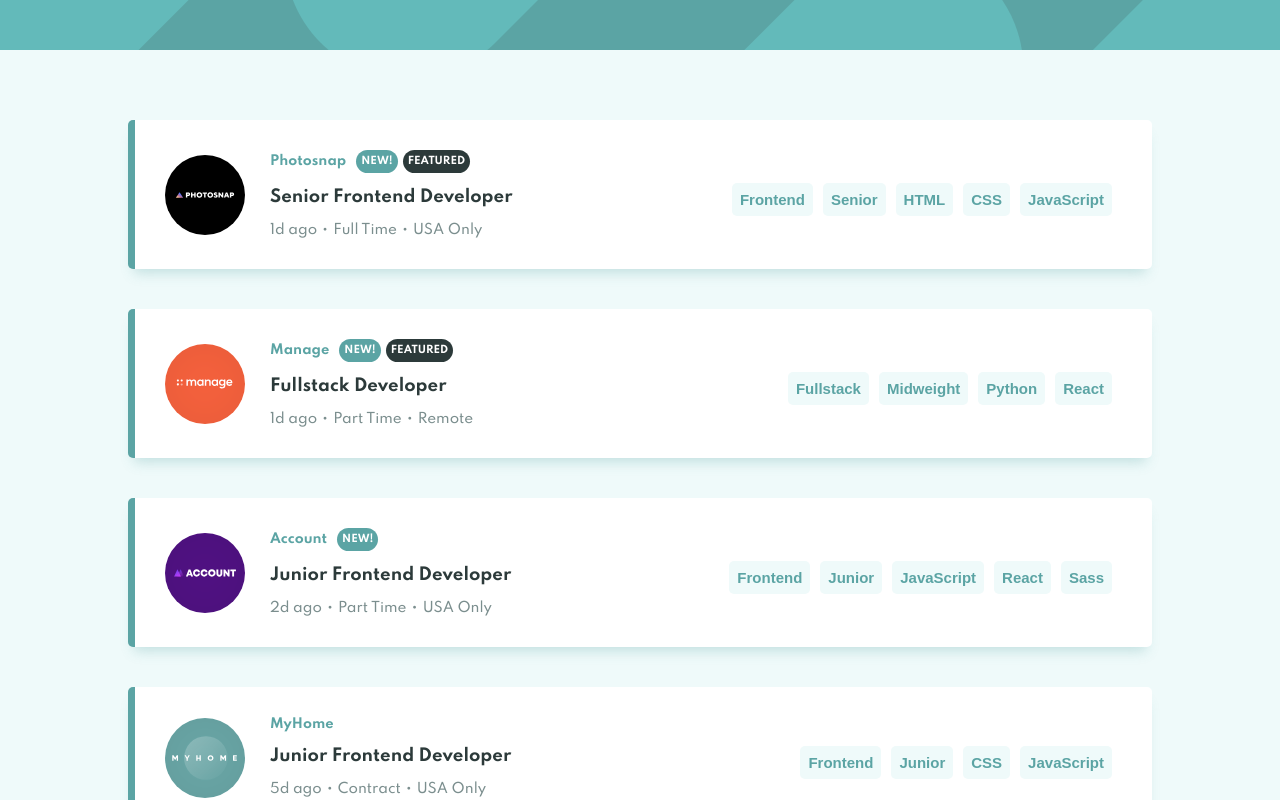
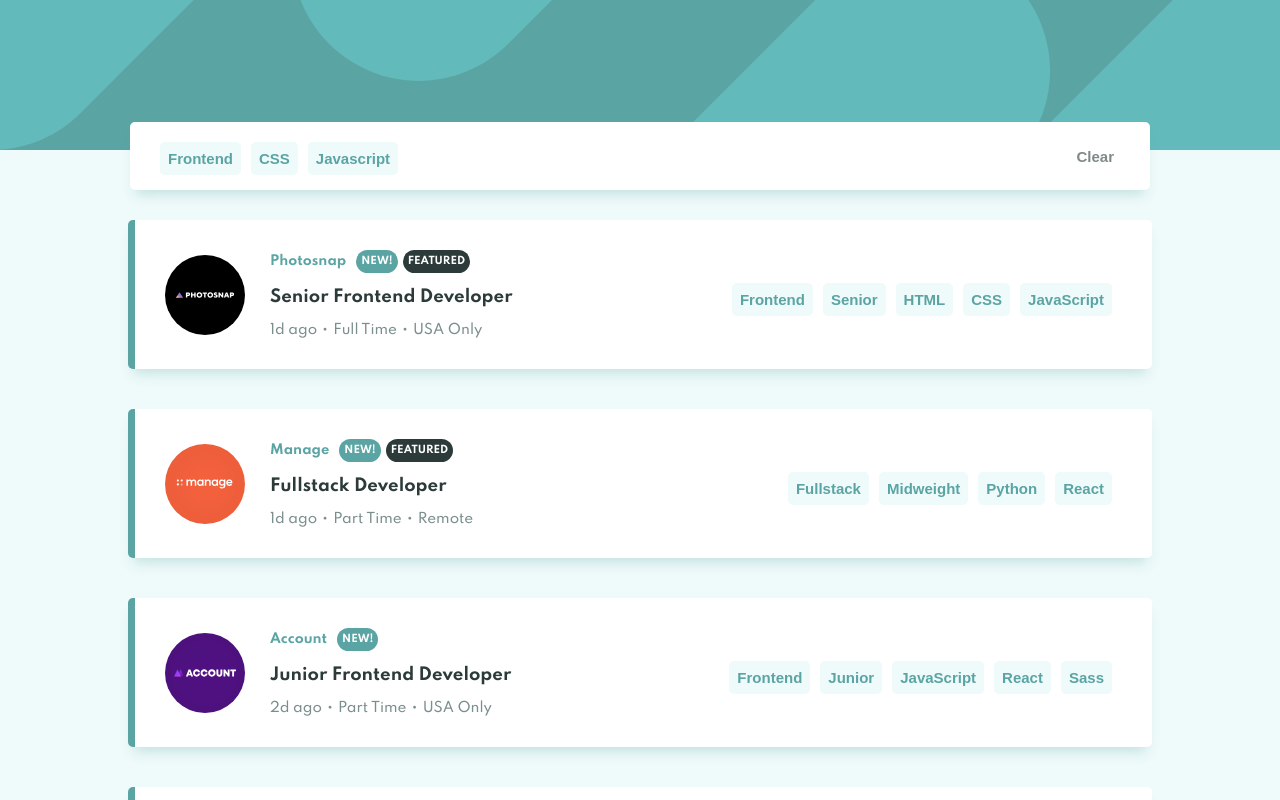
Before and after one commit to abulnes16/job-listing-react, a React (Create React App) app: page / in a window 1280 px wide. Shown: the top 800 px of the page. Built offline with nearby package versions, Linux system fonts and the light colour scheme.

Commit message:
Agregado card de filtros

```diff
--- a/src/App.css
+++ b/src/App.css
@@ -9,3 +9,28 @@
 .attribution a {
   color: hsl(228, 45%, 44%);
 }
+
+
+.relative {
+  position: relative;
+}
+
+.card__filters {
+  display: flex;
+  flex-wrap: wrap;
+}
+
+.card__button-container {
+  display: flex;
+  align-items: center;
+
+}
+
+.card__button {
+  outline: none;
+  border: none;
+  background-color: transparent;
+  color: hsla(180, 14%, 20%, 0.6);
+  font-weight: bold;
+  font-size: 1em;
+}
--- a/src/App.js
+++ b/src/App.js
@@ -11,16 +11,18 @@ import Footer from "./components/layout/Footer";
 
 //Components
 import JobList from "./components/JobList";
+import FilterCard from "./components/FilterCard";
 
 function App() {
-
   const [jobs, setJobs] = useState(data);
 
   return (
     <div className="App">
+      <div className="relative">
         <Header />
-
-      <Main>
+        <FilterCard />
+      </div>
+      <Main filter>
         <JobList jobs={jobs} />
         <Footer>
           Challenge by &nbsp;
@@ -31,7 +33,7 @@ function App() {
           >
             Frontend Mentor.
           </a>
-        Coded by &nbsp;  <a href="https://github.com/abulnes16">@abulnes16.</a>
+          Coded by &nbsp; <a href="https://github.com/abulnes16">@abulnes16.</a>
         </Footer>
       </Main>
     </div>
--- /dev/null
+++ b/src/components/FilterCard.js
@@ -0,0 +1,42 @@
+import React from "react";
+import styled from "styled-components";
+
+import Button from './styled/Button';
+
+const Card = styled.div`
+  width: 75%;
+  display: flex;
+  justify-content: space-between;
+  margin: 0 auto;
+  background-color: white;
+  border-radius: 5px;
+  box-shadow: 0px 10px 12px -6px hsla(180, 29%, 50%, 0.3);
+  padding: 10px 20px;
+  position: absolute;
+  bottom: -80px;
+  left: 0;
+  right: 0;
+
+  @media screen and (min-width: 376px){
+    bottom: -40px;
+    padding: 10px 30px;
+  }
+
+`;
+
+const FilterCard = () => {
+  return (
+    <Card>
+      <div className="card__filters">
+        <Button>Frontend</Button>
+        <Button>CSS</Button>
+        <Button>Javascript</Button>
+      </div>
+      <div className="card__button-container">
+        <button className="card__button">Clear</button>
+      </div>
+    </Card>
+  );
+};
+
+export default FilterCard;
--- a/src/components/layout/Header.js
+++ b/src/components/layout/Header.js
@@ -9,7 +9,6 @@ const Header = styled.header`
   background-color: ${colors.primary};
 
   @media screen and (min-width: 1024px){
-    height: 50px;
     background-image: url('./images/bg-header-desktop.svg');
   }
 
--- a/src/components/layout/Main.js
+++ b/src/components/layout/Main.js
@@ -3,6 +3,7 @@ import styled from 'styled-components';
 
 
 const Main = styled.main`
+  margin-top: ${props => props.filter ? '90px' : '0'};
   padding: 50px 30px;
 
   @media screen and (min-width: 768px){
```
Lines whose indentation alone changed are shown as unchanged.
